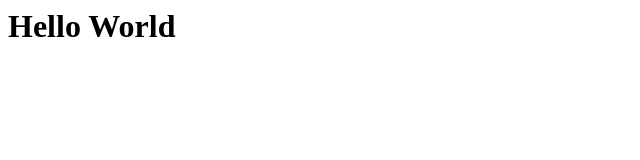
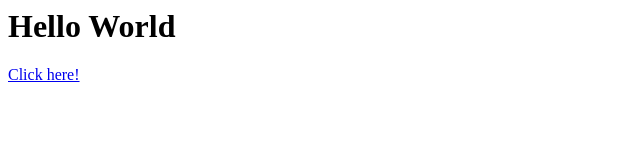
Before and after one commit to AKRAUSE2017/akrause2017.github.io, a plain HTML site: page index.html in a window 1280 px wide. Shown: the full height of the page, 0-640 px from the left. Drawn offline with Linux system fonts and the light colour scheme.

Commit message:
Update index.html

```diff
--- a/index.html
+++ b/index.html
@@ -1 +1,2 @@
 <h1>Hello World</h1>
+<a href="resume-builder/index.html">Click here!</a>
```
